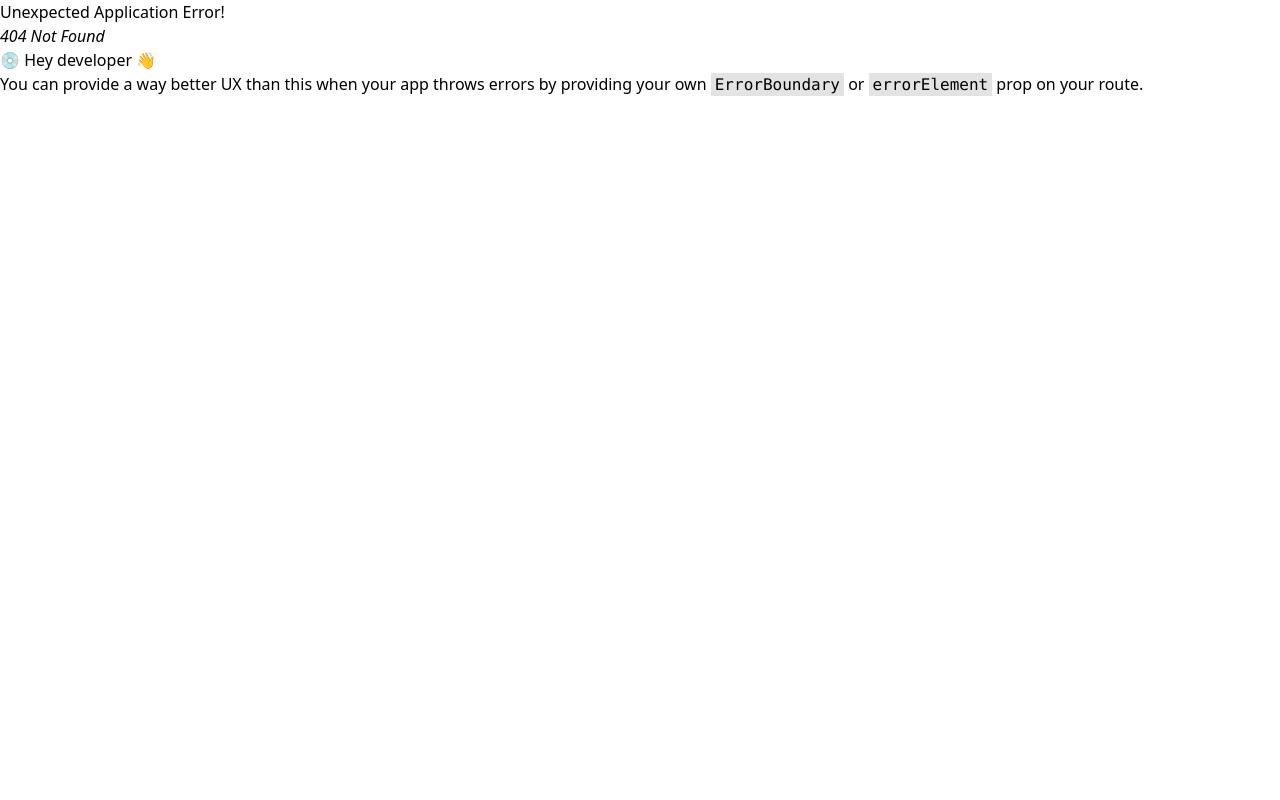
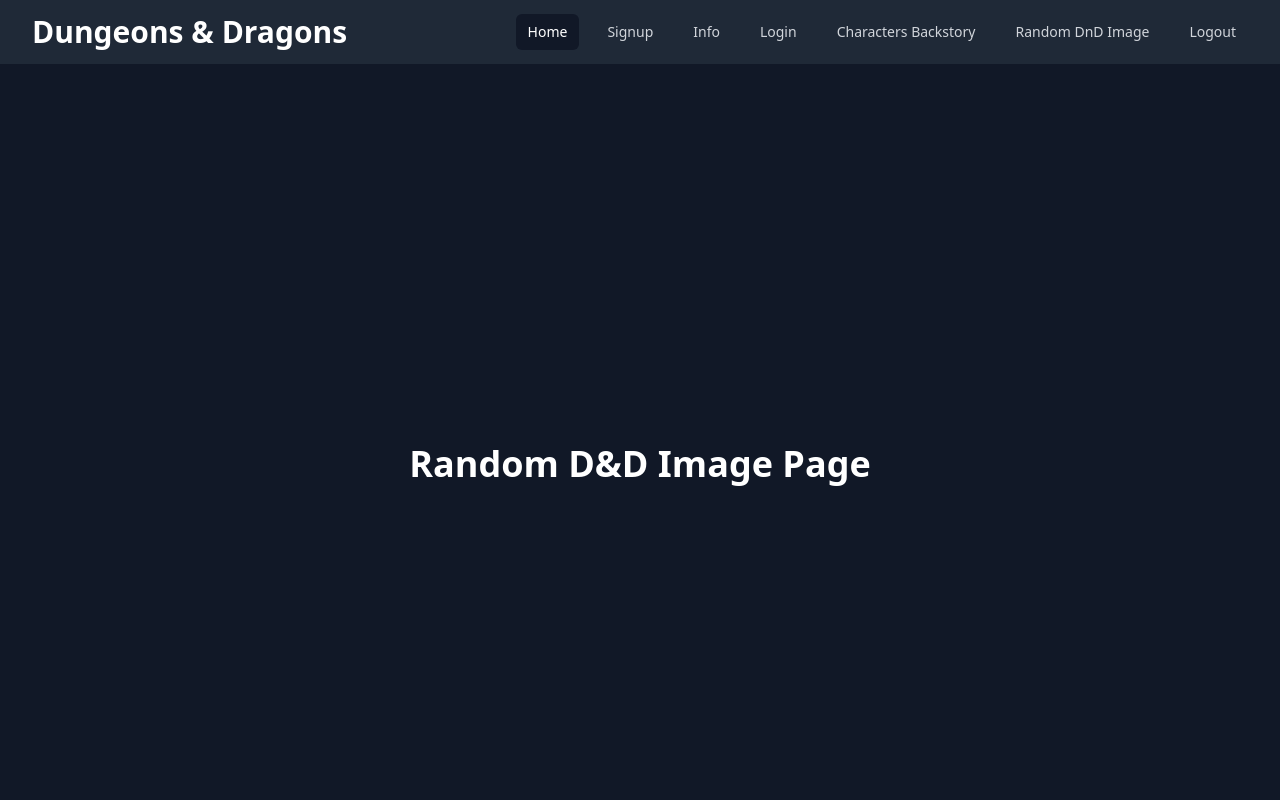
Before and after one commit to EstebanSlavitt/dnd-frontend, a React (Vite) app: page /random-dnd-image in a window 1280 px wide. Before the commit this address had no page. Shown: the top 800 px of the page. Built offline with nearby package versions, Linux system fonts and the light colour scheme; sample sign-in values are in the browser's storage.

Commit message:
added read me

```diff
--- a/src/App.jsx
+++ b/src/App.jsx
@@ -1,15 +1,28 @@
 import { createBrowserRouter, RouterProvider, Outlet } from "react-router-dom";
-import axios from "axios";
 import { Header } from "./Header";
+import { Footer } from "./Footer";
 import { SignupPage } from "./SignupPage";
 import { LoginPage } from "./LoginPage";
 import { DndPage } from "./DndPage";
-import { Footer } from "./Footer";
-import { DndIndex } from "./DndIndex";
 import { DndInfoPage } from "./DndInfoPage";
 import { CharactersNewPage } from "./CharactersNewPage";
 import { CharactersIndexPage } from "./CharactersIndexPage";
-import { PrivateRoute } from "./PrivateRoute"; // Import PrivateRoute
+import { RandomDnDImagePage } from "./RandomDnDImagePage"; // Ensure this file exists and is correct
+import { PrivateRoute } from "./PrivateRoute";
+
+function ErrorBoundary({ error }) {
+  return (
+    <div className="min-h-screen flex items-center justify-center bg-gray-900 text-white">
+      <div className="max-w-md w-full bg-gray-800 rounded-lg shadow-lg p-8">
+        <h1 className="text-3xl font-bold mb-4">Oops! Something went wrong.</h1>
+        <p className="mb-4">{error.message || "An unexpected error occurred."}</p>
+        <a href="/" className="text-red-500 hover:underline">
+          Go back home
+        </a>
+      </div>
+    </div>
+  );
+}
 
 const router = createBrowserRouter([
   {
@@ -20,6 +33,7 @@
         <Footer />
       </div>
     ),
+    errorElement: <ErrorBoundary />,
     children: [
       {
         path: "/",
@@ -36,11 +50,6 @@
       {
         path: "/login",
         element: <LoginPage />,
-      },
-      {
-        path: "/dnd",
-        element: <DndIndex />,
-        loader: () => axios.get("http://localhost:3000/dnd.json").then((response) => response.data),
       },
       {
         path: "/dnd/info",
@@ -62,6 +71,14 @@
           </PrivateRoute>
         ),
       },
+      {
+        path: "/random-dnd-image",
+        element: (
+          <PrivateRoute>
+            <RandomDnDImagePage />
+          </PrivateRoute>
+        ),
+      },
     ],
   },
 ]);
--- a/src/Header.jsx
+++ b/src/Header.jsx
@@ -9,6 +9,7 @@
   { name: "Info", href: "/dnd/info", current: false },
   { name: "Login", href: "/login", current: false },
   { name: "Characters Backstory", href: "/characters/backstory", current: false },
+  { name: "Random DnD Image", href: "/random-dnd-image", current: false }, // Add this for Random DnD Image
 ];
 
 function classNames(...classes) {
@@ -20,7 +21,6 @@
 
   return (
     <>
-      {/* Navigation */}
       <Disclosure as="nav" className="bg-gray-800">
         {({ open }) => (
           <>
@@ -37,12 +37,10 @@
                   </Disclosure.Button>
                 </div>
 
-                {/* D&D Logo/Title */}
                 <div className="flex flex-1 items-center justify-center sm:items-stretch sm:justify-start">
                   <div className="text-3xl font-bold text-white font-cinzel">Dungeons & Dragons</div>
                 </div>
 
-                {/* Desktop Navigation Links */}
                 <div className="hidden sm:ml-6 sm:block">
                   <div className="flex space-x-4">
                     {navigation.map((item) => (
@@ -59,7 +57,6 @@
                       </Link>
                     ))}
 
-                    {/* Show Logout if user is authenticated */}
                     {isAuthenticated && <LogoutLink />}
                   </div>
                 </div>
--- /dev/null
+++ b/src/RandomDnDImagePage.jsx
@@ -0,0 +1,11 @@
+// RandomDnDImagePage.jsx
+import React from "react";
+
+export function RandomDnDImagePage() {
+  return (
+    <div className="min-h-screen bg-gray-900 text-white flex items-center justify-center">
+      <h1 className="text-4xl font-bold">Random D&D Image Page</h1>
+      {/* Add your random image logic here */}
+    </div>
+  );
+}
```
Also changed, not shown: 1 other file (tests, documents, lock files or other folders).
